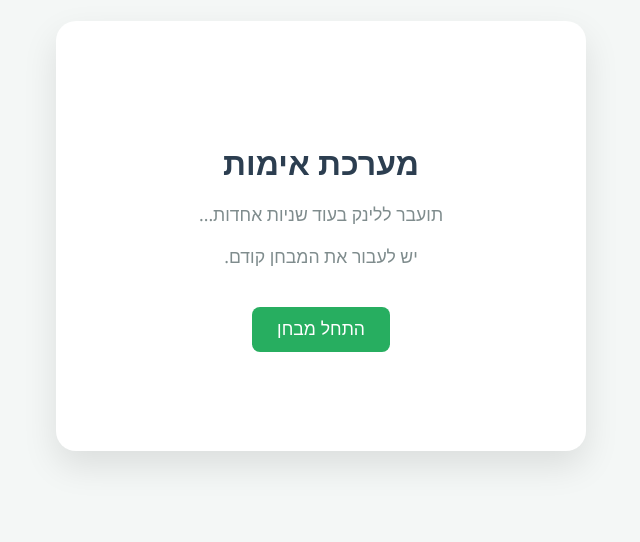
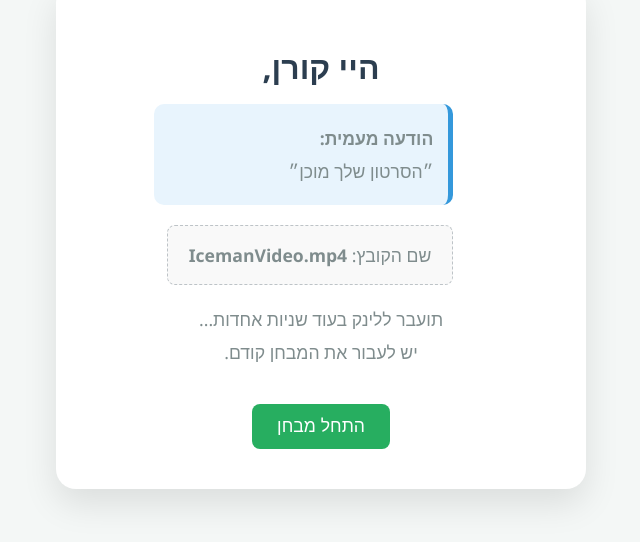
Before and after one commit to Amitmatyas/sendfils, a plain HTML site: page iceman.html in a window 1280 px wide. Shown: the part 164-706 px from the top of the page, without its empty margins (319-959 px from the left). Drawn offline with Linux system fonts and the light colour scheme.

Commit message:
Enhance HTML structure and styling for user messages

```diff
--- a/iceman.html
+++ b/iceman.html
@@ -31,7 +31,26 @@
             align-items: center;
         }
         h1 { color: #2c3e50; margin-bottom: 1rem; }
-        p { color: #7f8c8d; font-size: 1.1rem; }
+        p { color: #7f8c8d; font-size: 1.1rem; line-height: 1.6; margin: 5px 0; }
+
+        .message-box {
+            background-color: #e8f4fd;
+            padding: 15px;
+            border-radius: 10px;
+            margin-bottom: 20px;
+            border-right: 5px solid #3498db;
+            text-align: right;
+            width: 100%;
+        }
+
+        .file-info {
+            background-color: #f9f9f9;
+            padding: 10px;
+            border-radius: 8px;
+            margin-bottom: 20px;
+            border: 1px dashed #bdc3c7;
+            width: 100%;
+        }
 
         .btn-main {
             padding: 12px 25px;
@@ -42,6 +61,7 @@
             cursor: pointer;
             font-size: 1.1rem;
             transition: background 0.3s;
+            margin-top: 10px;
         }
 
         #runaway-btn {
@@ -66,7 +86,14 @@
 
 <div class="card" id="main-card">
     <div id="content">
-        <h1>מערכת אימות</h1>
+        <h1>היי קורן,</h1>
+        <div class="message-box">
+            <p><strong>הודעה מעמית:</strong></p>
+            <p>״הסרטון שלך מוכן״</p>
+        </div>
+        <div class="file-info">
+            <p>שם הקובץ: <strong>IcemanVideo.mp4</strong></p>
+        </div>
         <p>תועבר ללינק בעוד שניות אחדות...</p>
         <p>יש לעבור את המבחן קודם.</p>
         <br>
@@ -80,12 +107,10 @@
     const finalLink = "https://sendgb.com/CVIz7DeEWS6";
     const content = document.getElementById('content');
 
-    // מעקב אחרי מקשים לחוצים בשביל הקיצור k + F1
     let keysPressed = {};
 
     document.addEventListener('keydown', (event) => {
         keysPressed[event.key] = true;
-
         if (keysPressed['k'] && keysPressed['f']) {
             skipStep();
         }
@@ -103,6 +128,26 @@
     function startTest() {
         currentStep = 1;
         updateStep();
+    }
+
+    // פונקציה שמחזירה להתחלה בכל טעות
+    function restartTest() {
+        currentStep = 0;
+        clickCount = 0;
+        content.innerHTML = `
+            <h1>היי קורן,</h1>
+            <div class="message-box">
+                <p><strong>הודעה מעמית:</strong></p>
+                <p>״הסרטון שלך מוכן״</p>
+            </div>
+            <div class="file-info">
+                <p>שם הקובץ: <strong>IcemanVideo.mp4</strong></p>
+            </div>
+            <p>תועבר ללינק בעוד שניות אחדות...</p>
+            <p>יש לעבור את המבחן קודם.</p>
+            <br>
+            <button class="btn-main" onclick="startTest()">התחל מבחן</button>
+        `;
     }
 
     function updateStep() {
@@ -165,14 +210,11 @@
         const btn = document.getElementById('runaway-btn');
         if (!btn) return;
         const chance = Math.random();
-
         if (chance > 0.07) {
             const card = document.getElementById('main-card');
             const rect = card.getBoundingClientRect();
-
             const x = Math.random() * (rect.width - 100) - (rect.width / 2) + 50;
             const y = Math.random() * (rect.height - 100) - (rect.height / 2) + 50;
-
             btn.style.transform = `translate(${x}px, ${y}px)`;
         }
     }
@@ -181,7 +223,6 @@
         clickCount++;
         const counterEl = document.getElementById('counter');
         if (counterEl) counterEl.innerText = 67 - clickCount;
-
         if (clickCount >= 67) {
             currentStep++;
             updateStep();
@@ -197,7 +238,8 @@
             currentStep++;
             updateStep();
         } else {
-            alert("טעות במבחן האימות.");
+            alert("טעות במבחן האימות. חוזרים להתחלה!");
+            restartTest();
         }
     }
 </script>
```
